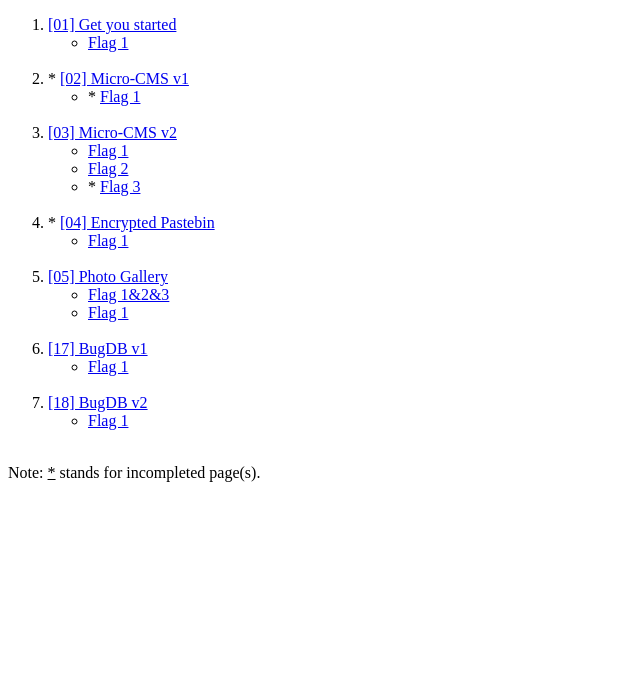
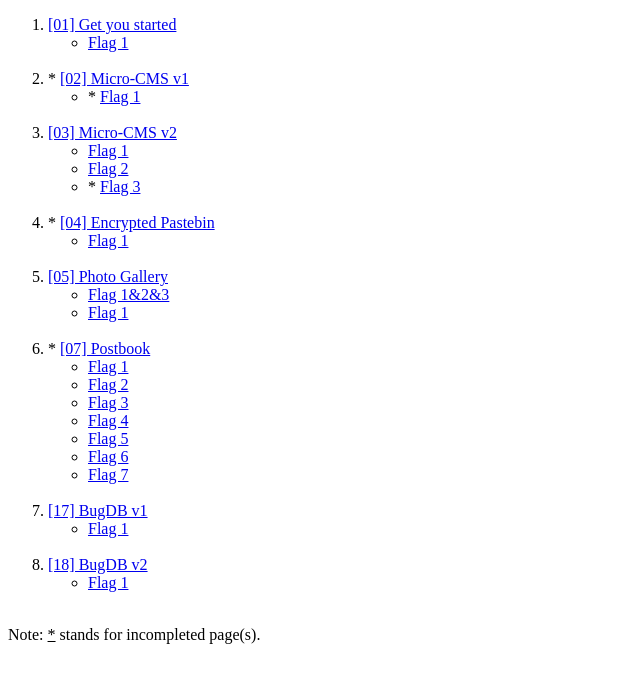
Before and after one commit to MahdiMohammadiha/hacker101, a plain HTML site: page index.html in a window 1280 px wide. Shown: the whole page, without its empty margins (0-640 px from the left). Drawn offline with Linux system fonts and the light colour scheme.

Commit message:
Postbook added

```diff
--- a/index.html
+++ b/index.html
@@ -68,6 +68,34 @@
             <br>
         </li>
         <li>
+            *
+            <a href="./[07] Postbook/">[07] Postbook</a>
+            <ul>
+                <li>
+                    <a href="./[07] Postbook/flag01.html">Flag 1</a>
+                </li>
+                <li>
+                    <a href="./[07] Postbook/flag02.html">Flag 2</a>
+                </li>
+                <li>
+                    <a href="./[07] Postbook/flag03.html">Flag 3</a>
+                </li>
+                <li>
+                    <a href="./[07] Postbook/flag04.html">Flag 4</a>
+                </li>
+                <li>
+                    <a href="./[07] Postbook/flag05.html">Flag 5</a>
+                </li>
+                <li>
+                    <a href="./[07] Postbook/flag06.html">Flag 6</a>
+                </li>
+                <li>
+                    <a href="./[07] Postbook/flag07.html">Flag 7</a>
+                </li>
+            </ul>
+            <br>
+        </li>
+        <li>
             <a href="./[17] BugDB v1/">[17] BugDB v1</a>
             <ul>
                 <li>
```
